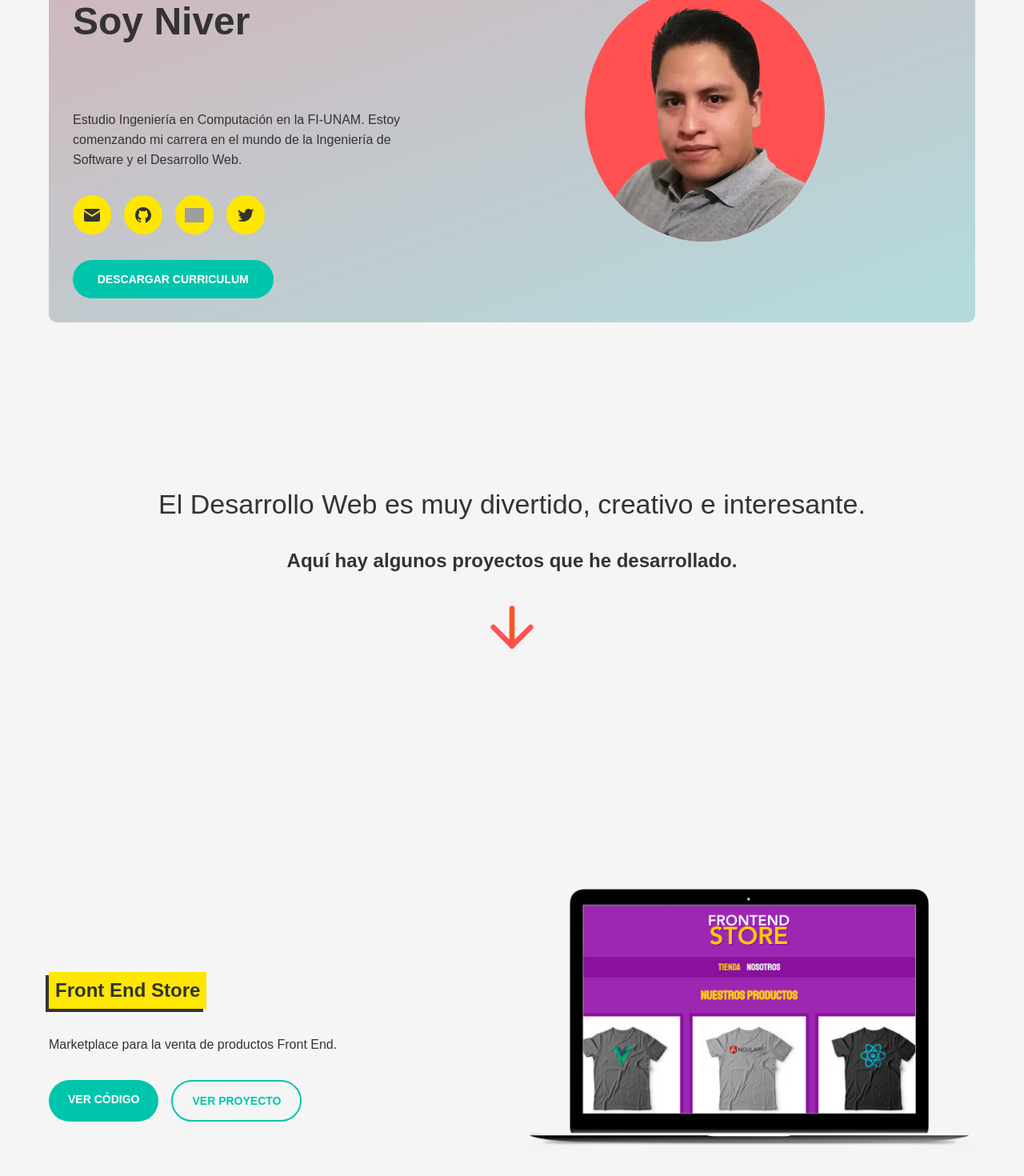
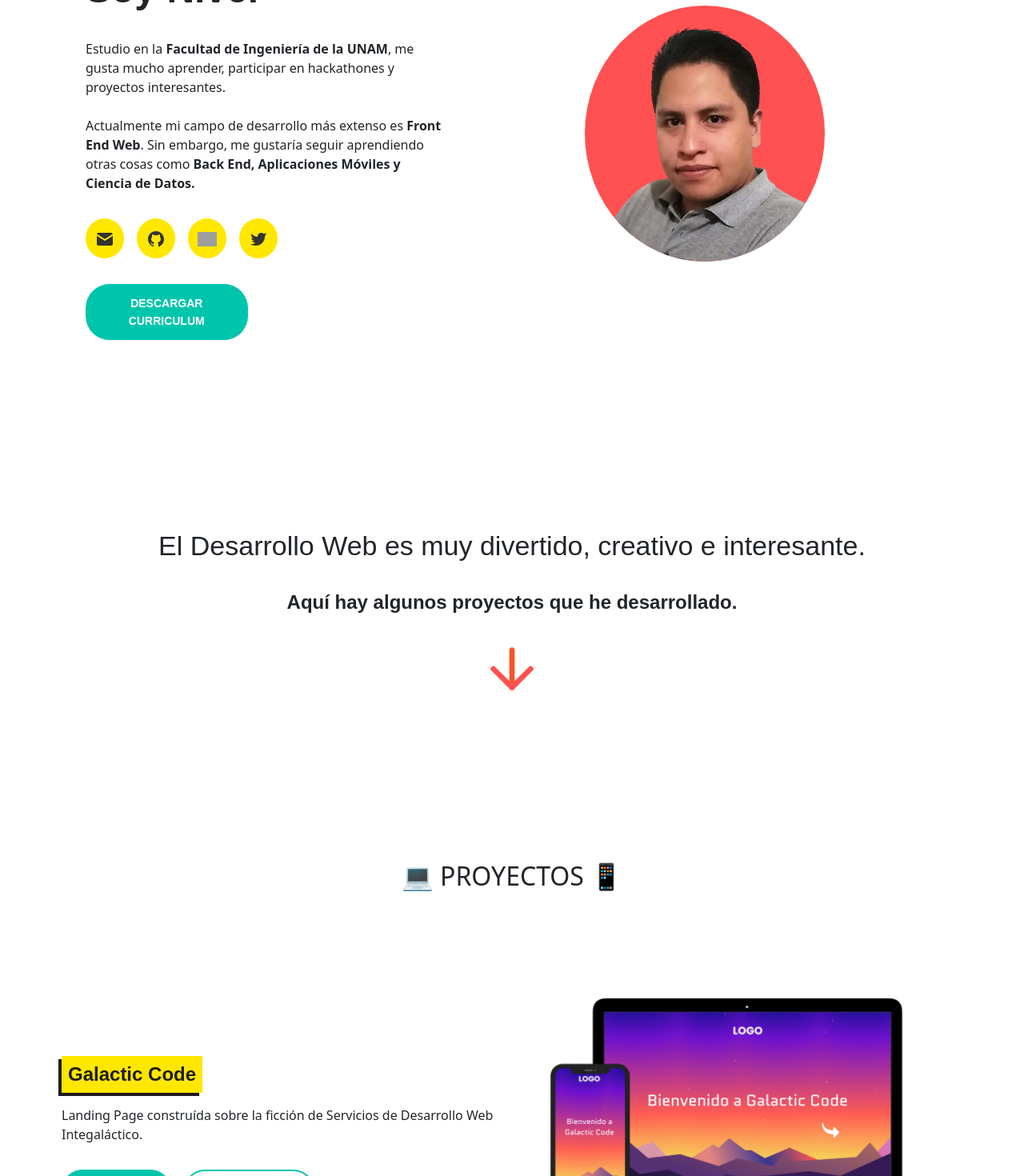
Before and after one commit to NiverMtz/portfolio, a React (Create React App) app in the folder portfolio.v.1/: page / in a window 1280 px wide. Shown: the part 200-1670 px from the top of the page at 80% size. Built offline with nearby package versions, Linux system fonts and the light colour scheme; grey boxes are pictures that could not be loaded.

Commit message:
tunnig the portfolio and add one project

```diff
--- a/portfolio.v.1/package.json
+++ b/portfolio.v.1/package.json
@@ -7,8 +7,11 @@
     "@testing-library/jest-dom": "^5.11.4",
     "@testing-library/react": "^11.1.0",
     "@testing-library/user-event": "^12.1.10",
+    "animate.css": "^4.1.1",
+    "bootstrap": "^5.1.3",
     "gh-pages": "^3.2.3",
     "react": "^17.0.2",
+    "react-bootstrap": "^2.0.0-rc.0",
     "react-dom": "^17.0.2",
     "react-scripts": "4.0.3",
     "web-vitals": "^1.0.1"
--- a/portfolio.v.1/src/App.jsx
+++ b/portfolio.v.1/src/App.jsx
@@ -11,10 +11,10 @@ import Footer from "./components/Footer";
 
 // Project Images
 import projectSector from "./assets/img/project-skatestore.png";
-import projectCandyStore from "./assets/img/project-candystore.png";
 import projectVacacionesCody from "./assets/img/project-vacacionescody.png";
 import projectBlogMultiSkin from "./assets/img/project-multiskin.png";
 import projectFrontEndStore from "./assets/img/project-frontendstore.png";
+import projectGalacticCode from "./assets/img/project-galactic-code.png";
 
 // Testimony Images
 import pathImageTestimonyMariana from "./assets/img/mariana.jpg";
@@ -25,25 +25,29 @@ var titleVacacionesCody = "Vacaciones de Cody";
 var descriptionVacaionesCody = `Sitio para el concurso de #VeranoFrontEnd por Codigo Facilito.`;
 var titleSector = "Sector";
 var descriptionSector = `Sitio para una tienda online de produtos para skaters.`;
-var titleCandyStore = "Dulces Dulces MX";
-var descriptionCandyStore = `Landing Page para ofrecer de una tienda de Dulces`;
 var titleBlogMultiSkin = "Blog Multi Skin";
 var descriptionBlogMultiSkin = `Blog Web, con la especial función de elegir entre
 cinco tipos diferentes de estilos (skin).`;
 var titleFrontendStore = "Front End Store";
 var descriptionFrontendStore = `Marketplace para la venta de productos Front End.`;
+var titleGalacticCode = "Galactic Code";
+var descriptionGalacticCode = `Landing Page construída sobre la ficción de Servicios de
+Desarrollo Web Integaláctico.`;
 
 // Projects Links
 var linkProjectSector = "https://nivermtz.github.io/sector/";
 var linkCodeSector = "https://github.com/NiverMtz/sector";
-var linkProjectCandyStore = "https://nivermtz.github.io/freelancer-website/";
-var linkCodeWebFreelance = "https://github.com/NiverMtz/freelancer-website";
 var linkProjectVacacionesCody = "https://github.com/NiverMtz/vacaciones-cody";
 var linkCodeVacacionesCody = "https://nivermtz.github.io/vacaciones-cody/";
-var linkProjectBlogMultiSkin = "https://nivermtz.github.io/html-css-essentials/";
+var linkProjectBlogMultiSkin =
+  "https://nivermtz.github.io/html-css-essentials/";
 var linkCodeBlogMultiSkin = "https://github.com/NiverMtz/html-css-essentials";
 var linkProjectFrontendStore = "https://nivermtz.github.io/frontend-store/";
 var linkCodeFrontendStore = "https://github.com/NiverMtz/frontend-store";
+var linkProjectGalacticCode =
+  "https://nivermtz.github.io/projecto-inicial-generation/";
+var linkCodeGalacticCode =
+  "https://github.com/NiverMtz/projecto-inicial-generation";
 
 // Testimonys
 var testimonyTextMariana = `"Niver Mtz es una persona con altos valores sociales,
@@ -65,17 +69,21 @@ function App() {
       <div className="wrapper">
         <Hero name="Niver"></Hero>
         <Comment></Comment>
+        <section className="projects">
+          <h2> 💻 Proyectos 📱 </h2>
+          <Project
+            title={titleGalacticCode}
+            description={descriptionGalacticCode}
+            pathImage={projectGalacticCode}
+            linkProject={linkProjectGalacticCode}
+            linkCode={linkCodeGalacticCode}
+          />
           <Project
             title={titleFrontendStore}
             description={descriptionFrontendStore}
             pathImage={projectFrontEndStore}
             linkProject={linkProjectFrontendStore}
             linkCode={linkCodeFrontendStore}
-        />
-        <Testimony
-          pathImage={pathImageTestimonyMena}
-          testimonyText={testimonyTextMena}
-          testimonyAutor={testimonyAutorMena}
           />
           <Project
             title={titleSector}
@@ -84,22 +92,12 @@ function App() {
             linkProject={linkProjectSector}
             linkCode={linkCodeSector}
           />
-        <Testimony
-          pathImage={pathImageTestimonyMariana}
-          testimonyText={testimonyTextMariana}
-          testimonyAutor={testimonyAutorMariana}
-        />
           <Project
             title={titleVacacionesCody}
             description={descriptionVacaionesCody}
             pathImage={projectVacacionesCody}
             linkProject={linkProjectVacacionesCody}
             linkCode={linkCodeVacacionesCody}
-        />
-        <Testimony
-          pathImage={pathImageTestimonyMena}
-          testimonyText={testimonyTextMena}
-          testimonyAutor={testimonyAutorMena}
           />
           <Project
             title={titleBlogMultiSkin}
@@ -108,23 +106,40 @@ function App() {
             linkProject={linkProjectBlogMultiSkin}
             linkCode={linkCodeBlogMultiSkin}
           />
+        </section>
+        <section className="comments">
+          <h2> 🧔 Comentarios 👩‍🦰 </h2>
+          <div className="galery">
+            <div className="galery__item">
               <Testimony
                 pathImage={pathImageTestimonyMariana}
                 testimonyText={testimonyTextMariana}
                 testimonyAutor={testimonyAutorMariana}
               />
-        <Project
-          title={titleCandyStore}
-          description={descriptionCandyStore}
-          pathImage={projectCandyStore}
-          linkProject={linkProjectCandyStore}
-          linkCode={linkCodeWebFreelance}
-        />
+            </div>
+            <div className="galery__item">
               <Testimony
                 pathImage={pathImageTestimonyMena}
                 testimonyText={testimonyTextMena}
                 testimonyAutor={testimonyAutorMena}
               />
+            </div>
+            <div className="galery__item">
+              <Testimony
+                pathImage={pathImageTestimonyMariana}
+                testimonyText={testimonyTextMariana}
+                testimonyAutor={testimonyAutorMariana}
+              />
+            </div>
+            <div className="galery__item">
+              <Testimony
+                pathImage={pathImageTestimonyMena}
+                testimonyText={testimonyTextMena}
+                testimonyAutor={testimonyAutorMena}
+              />
+            </div>
+          </div>
+        </section>
         <Contact />
         <Footer />
       </div>
--- a/portfolio.v.1/src/assets/css/hero.css
+++ b/portfolio.v.1/src/assets/css/hero.css
@@ -1,6 +1,6 @@
 .hero {
     padding-block-start: 16px;
-    background: var(--gradient);
+    /* background: var(--gradient); */
     padding: 30px;
     border-radius: 10px;
 }
--- a/portfolio.v.1/src/assets/css/project.css
+++ b/portfolio.v.1/src/assets/css/project.css
@@ -41,7 +41,7 @@
         flex: 1;
     }
 
-    .project:nth-child(4n+3) .project-image{
+    .project:nth-child(even) .project-image{
         order: 2;
         flex: 1;
         text-align: center;
--- a/portfolio.v.1/src/assets/css/styles.css
+++ b/portfolio.v.1/src/assets/css/styles.css
@@ -13,12 +13,11 @@
 @import url(./testimony.css);
 /* @import url(./gradient.css); */
 
-
 :root {
-    --fontSecond: 'Oxygen', sans-serif;
+  --fontSecond: "Oxygen", sans-serif;
   --comment: 34px/55px var(--fontSecond);
   --description: bold 16px/26px var(--fontSecond);
-    --fontBase: 'Poppins', sans-serif;
+  --fontBase: "Poppins", sans-serif;
   --headline1: bold 95px/153.71px var(--fontBase);
   --headline2: bold 59px/95px var(--fontBase);
   --headline3: bold 48px/77px var(--fontBase);
@@ -30,13 +29,19 @@
   --button: bold 14px/22px var(--fontBase);
   --caption: 12px/19px var(--fontBase);
   /* --gradient: radial-gradient(41.48% 11.48% at 2.38% 8.52%, #040d22bb 0%, rgba(255, 255, 255, 0) 100%), linear-gradient(135deg, #020514 0%, #363846 100%); */
-    --gradient: linear-gradient(160deg, rgba(128, 1, 21, .25), rgba(0, 162, 175, .25)), var(--gris);
+  --gradient: radial-gradient(
+    160deg,
+    rgba(128, 1, 21, 0.5),
+    rgba(0, 162, 175, 0.5)
+  );
   --salmon: rgb(255, 81, 81);
-    --salmon2: rgba(255, 81, 81,0.8);
+  --salmon2: rgba(255, 81, 81, 0.4);
   --amarillo: #ffe700;
   --verde: #00c5ad;
-    --gris: rgba(236, 236, 236, 0.5);
-    --negro: #333;
+  /* --gris: rgba(236, 236, 236, 0.5); */
+  --gris: rgba(242, 222, 193, 0.5);
+  /* --gris: #000; */
+  --negro: #1e1c1a;
   --negro2: rgba(51, 51, 51, 0.2);
   --white: white;
 }
@@ -56,3 +61,43 @@ body {
 #tosend {
   opacity: 0;
 }
+
+.projects h2 {
+  text-align: center;
+  text-transform: uppercase;
+}
+
+.comments h2 {
+  text-align: center;
+  text-transform: uppercase;
+  padding-block-start: 80px;
+}
+
+.galery {
+  height: 70vw;
+  display: flex;
+  flex-direction: column;
+  align-items: center;
+  overflow-x: auto;
+  margin-block-end: 48px;
+  margin-block-start: 48px;
+}
+
+.galery__item {
+  width: 80%;
+  object-fit: cover;
+  margin: 0 50px;
+}
+
+.galery::-webkit-scrollbar {
+  width: 32px;
+  height: 32px;
+}
+.galery::-webkit-scrollbar-thumb {
+  background: black;
+  border-radius: 24px;
+}
+.galery::-webkit-scrollbar-track {
+  background: var(--salmon2);
+  border-radius: 24px;
+}
--- a/portfolio.v.1/src/assets/css/testimony.css
+++ b/portfolio.v.1/src/assets/css/testimony.css
@@ -4,6 +4,8 @@
 }
 
 .testimony-container {
+    width: 70vw;
+    height: 100%;
     display: flex;
     flex-direction: column;
     gap: 16px;
--- a/portfolio.v.1/src/components/Footer.jsx
+++ b/portfolio.v.1/src/components/Footer.jsx
@@ -32,7 +32,7 @@ const Footer = () => {
             class="button-icon"
             target="_blank"
             rel="noreferrer"
-            href="https://twitter.com/NiverUNAM"
+            href="https://twitter.com/nivermtz"
           >
             <img src={iconTwitter} alt="" />
           </a>
--- a/portfolio.v.1/src/components/Hero.jsx
+++ b/portfolio.v.1/src/components/Hero.jsx
@@ -4,10 +4,10 @@ import icon_1 from "../assets/img/icon-important_mail.svg";
 import icon_2 from "../assets/img/icon-github.svg";
 import icon_3 from "../assets/img/linkedin-brands.svg";
 import icon_4 from "../assets/img/icon-twitter_squared.svg";
-var link_mail = `<a href='#contact'><img src=${icon_1} alt="" /></a>`
-var link_github = `<a href='https://www.linkedin.com/in/niver-mtz/'><img src=${icon_2} alt="" /></a>`
-var link_linkedin = `<a href='https://www.linkedin.com/in/niver-mtz/'><img src=${icon_3} style="width:24px" alt="" /></a>`
-var link_twitter = `<a href='https://twitter.com/NiverUNAM'><img src=${icon_4} alt="" /></a>`
+var link_mail = `<a href='#contact'><img src=${icon_1} alt="" /></a>`;
+var link_github = `<a href='https://www.linkedin.com/in/niver-mtz/'><img src=${icon_2} alt="" /></a>`;
+var link_linkedin = `<a href='https://www.linkedin.com/in/niver-mtz/'><img src=${icon_3} style="width:24px" alt="" /></a>`;
+var link_twitter = `<a href='https://twitter.com/nivermtz'><img src=${icon_4} alt="" /></a>`;
 
 const Hero = (props) => {
   return (
@@ -22,39 +22,39 @@ const Hero = (props) => {
             <span>Soy {props.name}</span>
           </h1>
           <p>
-            Estudio Ingeniería en Computación en la FI-UNAM. Estoy comenzando mi
-            carrera en el mundo de la Ingeniería de Software y el Desarrollo
-            Web.
+            Estudio en la <strong>Facultad de Ingeniería de la UNAM</strong>, me gusta mucho
+            aprender, participar en hackathones y proyectos interesantes.
+            <br />
+            <br />
+            Actualmente mi campo de desarrollo más extenso es <strong>Front End Web</strong>. Sin
+            embargo, me gustaría seguir aprendiendo otras cosas como <strong>Back End,
+            Aplicaciones Móviles y Ciencia de Datos.</strong>
           </p>
           <div className="social is-hero">
             <div
               className="button-icon"
               dangerouslySetInnerHTML={{
-                __html: link_mail.replace(/href/g, "target='_blank' href"),
+                __html: link_mail.replace(/href/g, "href"),
               }}
-            >
-            </div>
+            ></div>
             <div
               className="button-icon"
               dangerouslySetInnerHTML={{
                 __html: link_github.replace(/href/g, "target='_blank' href"),
               }}
-            >
-            </div>
+            ></div>
             <div
               className="button-icon"
               dangerouslySetInnerHTML={{
                 __html: link_linkedin.replace(/href/g, "target='_blank' href"),
               }}
-            >
-            </div>
+            ></div>
             <div
               className="button-icon"
               dangerouslySetInnerHTML={{
                 __html: link_twitter.replace(/href/g, "target='_blank' href"),
               }}
-            >
-            </div>
+            ></div>
           </div>
           <a
             href="https://github.com/NiverMtz/cv/raw/main/CV-NiverMartinez-ES.pdf"
--- a/portfolio.v.1/src/index.js
+++ b/portfolio.v.1/src/index.js
@@ -2,6 +2,8 @@ import React from 'react';
 import ReactDOM from 'react-dom';
 import App from './App.jsx';
 import './assets/css/styles.css';
+import 'bootstrap/dist/css/bootstrap.css';
+import 'animate.css';
 
 ReactDOM.render(
   <React.StrictMode>
```
Also changed, not shown: portfolio.v.1/src/assets/img/project-galactic-code.png (added), 1 other file (tests, documents, lock files or other folders). Lines whose indentation alone changed are shown as unchanged.
